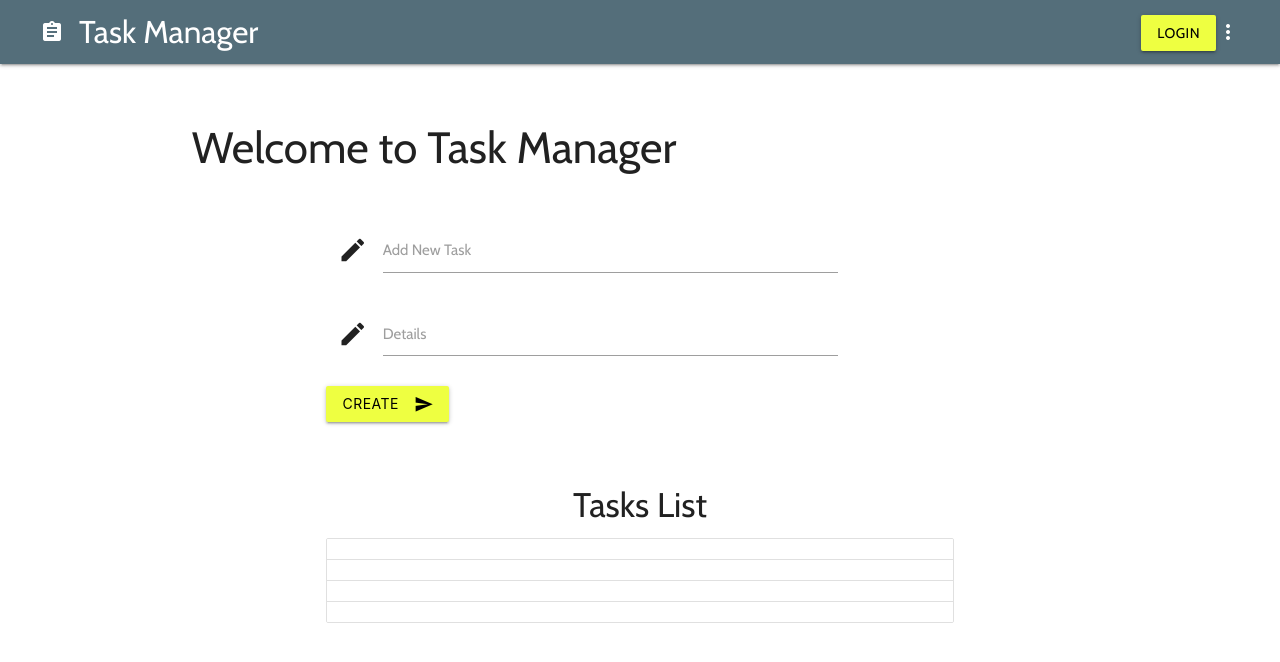
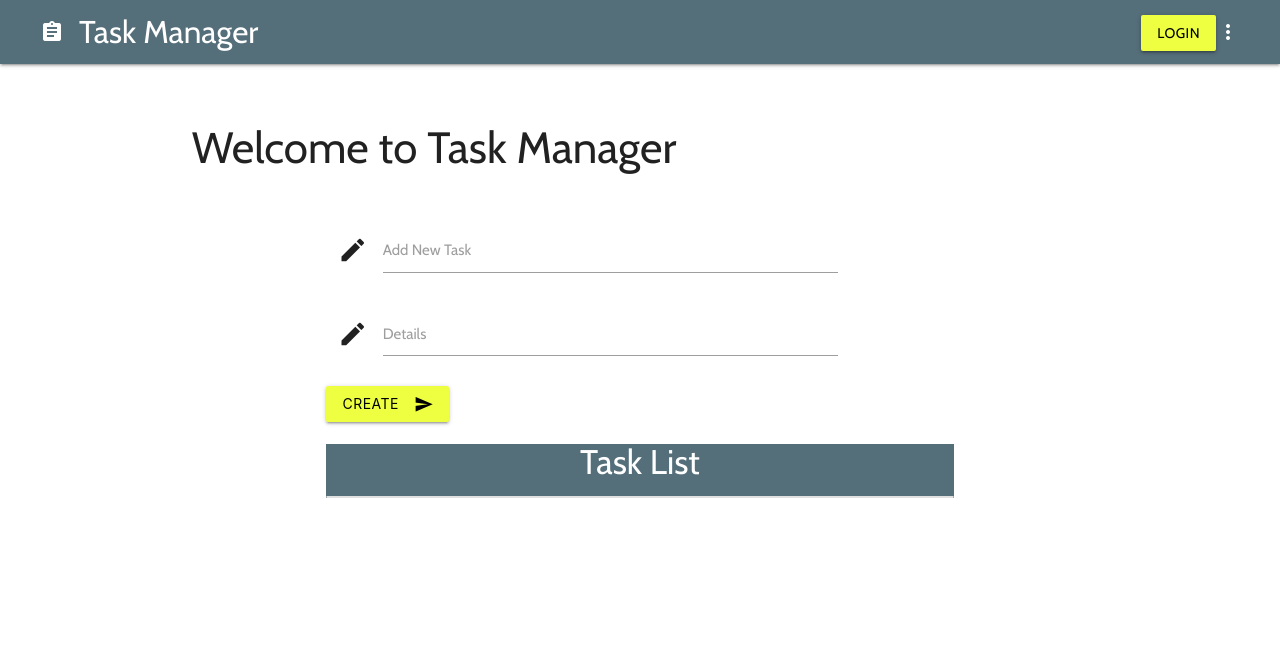
Before and after one commit to zigybass/React-Task-Manager, a React (Create React App) app: page / in a window 1280 px wide. Shown: the top 662 px of the page. Built offline with nearby package versions, Linux system fonts and the light colour scheme.

Commit message:
tasks get pushed to App. Styling added.

```diff
--- a/src/App.js
+++ b/src/App.js
@@ -9,7 +9,15 @@ import TaskList from "./components/TaskList";
 class App extends React.Component {
 
   state = {
+    tasks: []
+  }
 
+  componentDidMount = () => {
+  }
+
+  addToDo = (task) => {
+    console.log(task)
+    this.setState({ tasks: [...this.state.tasks, task]})
   }
 
   render() {
@@ -20,9 +28,8 @@ class App extends React.Component {
     <Header />
     <div className="container appCont">
       <h3>Welcome to Task Manager</h3>
-      <Input />
-      <br/>
-      <TaskList />
+      <Input addtodo={this.addToDo}/>
+      <TaskList tasks={this.state.tasks} />
     </div>
     </ Router>
 
--- a/src/components/Input.js
+++ b/src/components/Input.js
@@ -1,4 +1,5 @@
 import React from "react";
+
 
 class Input extends React.Component {
 
@@ -13,6 +14,11 @@ class Input extends React.Component {
 
   onSubmit = (e) => {
       e.preventDefault();
+      const newTask = {
+          title: this.state.newTask,
+          details: this.state.details
+      }
+      this.props.addtodo(newTask)
       this.setState({ newTask: "", details: ""})
   }
 
@@ -23,15 +29,14 @@ class Input extends React.Component {
           <div className="input-field col s10">
             <i className="material-icons prefix">mode_edit</i>
             <input
-
               name="newTask"
               id="newTask"
               type="text"
-              className="validate"
+              className="taskTitle"
               onChange={this.onChange.bind(this)}
               value={this.state.newTask}
             />
-            <label for="first_name">Add New Task</label>
+            <label>Add New Task</label>
           </div>
           <div className="input-field col s10">
           <i className="material-icons prefix">mode_edit</i>
--- a/src/components/TaskList.js
+++ b/src/components/TaskList.js
@@ -6,15 +6,23 @@ class TaskList extends React.Component {
     tasks: []
   };
 
+  componentDidMount = () => {
+      this.setState({ tasks: this.props.tasks})
+      console.log("tasklist: " + this.props.tasks)
+  }
+
+  addToDo = (e) => {
+      console.log("add todo")
+  }
+
   render() {
+
     return (
-      <div className="container">
-        <h4 style={{ textAlign: "center" }}>Tasks List</h4>
-        <ul className="collection">
-          <li className="collection-item"></li>
-          <li className="collection-item"></li>
-          <li className="collection-item"></li>
-          <li className="collection-item"></li>
+
+      <div className="container listCont">
+        <h4 style={{ textAlign: "center" }}>Task List</h4>
+        <ul className="collection taskList">
+
         </ul>
       </div>
     );
--- a/src/components/layout/Header.js
+++ b/src/components/layout/Header.js
@@ -10,7 +10,7 @@ function Header() {
           </div>
           <ul className="right hide-on-med-and-down topHeader">
             <li>
-              <div className="waves-effect lime accent-2 black-text waves-light btn">
+              <div className="waves-effect lime accent-2 black-text waves-dark btn">
                 Login
               </div>
             </li>
--- a/src/css/style.css
+++ b/src/css/style.css
@@ -19,3 +19,8 @@ body {
 .inputCont {
     margin-top: 40px;
 }
+
+.listCont {
+    background: #546e7a;
+    color: #ffffff;
+}
```
